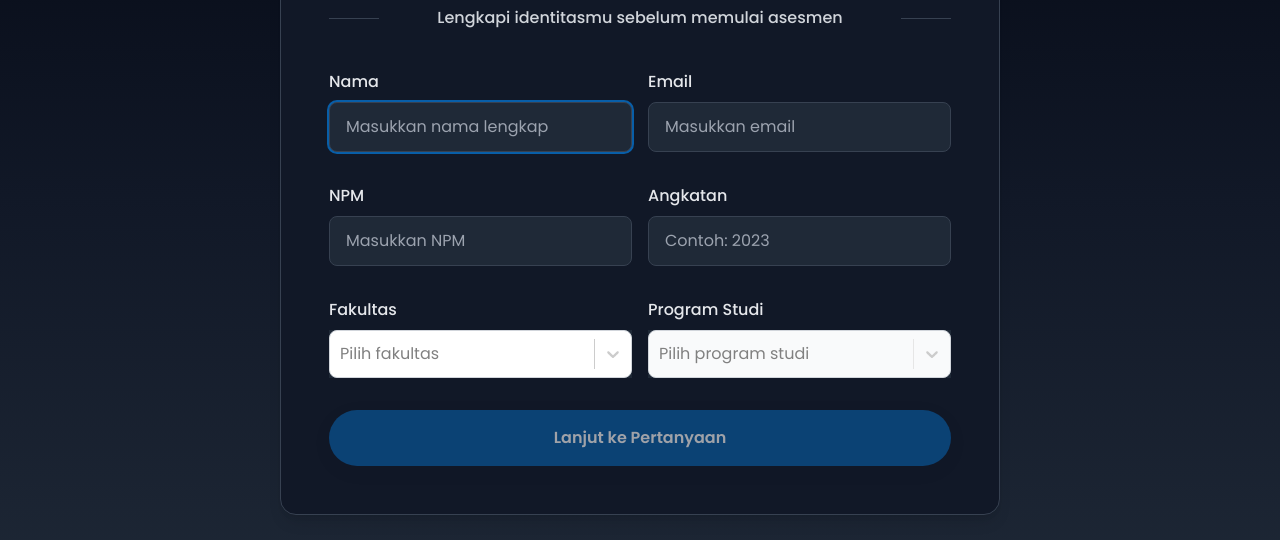
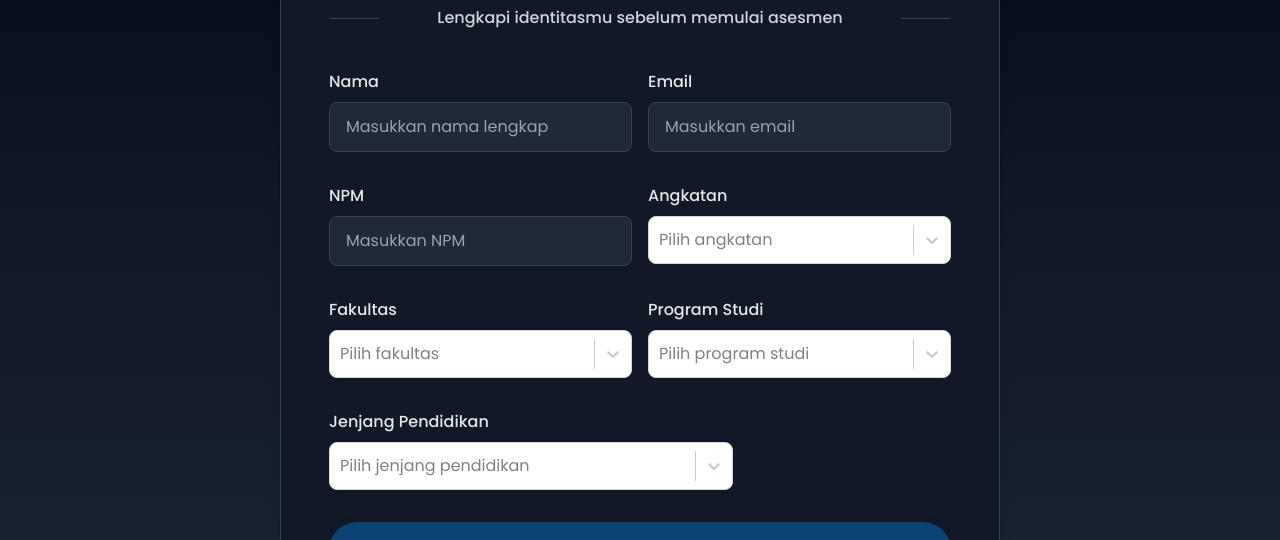
Before and after one commit to pharyss/assessment-cced-unila, a Next.js app: page /assessment/talenta-mahasiswa/start in a window 1280 px wide. Shown: the part 245-785 px from the top of the page. Built offline with nearby package versions, Linux system fonts and the light colour scheme; no server answers.

Commit message:
Add student filters hook and searchable selects

```diff
--- a/app/assessment/talenta-mahasiswa/start/page.tsx
+++ b/app/assessment/talenta-mahasiswa/start/page.tsx
@@ -6,7 +6,7 @@ import { useAssessmentFlow } from "@/components/Assessment/useAssessmentFlow";
 import toast from "react-hot-toast";
 import { Loader2 } from "lucide-react";
 import Select from "react-select";
-import { Faculties, StudyProgramsByFaculty } from "@/data/StudyPrograms";
+import { useStudentFilters } from "@/lib/hooks/useStudentFilters";
 
 interface FormData {
   nama: string;
@@ -15,11 +15,17 @@ interface FormData {
   angkatan: string;
   fakultas: string;
   prodi: string;
+  jenjang: string;
 }
 
 export default function StartPage() {
   const router = useRouter();
   const { answers, saveAnswer, next, currentStep } = useAssessmentFlow();
+
+  // Fetch student filters from backend
+  const { data: filtersResponse, isLoading: isLoadingFilters } =
+    useStudentFilters();
+  const filters = filtersResponse?.data;
 
   const [formData, setFormData] = useState<FormData>({
     nama: answers.nama ?? "",
@@ -28,6 +34,7 @@ export default function StartPage() {
     angkatan: answers.angkatan ?? "",
     fakultas: answers.fakultas ?? "",
     prodi: answers.prodi ?? "",
+    jenjang: answers.jenjang ?? "",
   });
 
   const [isSubmitting, setIsSubmitting] = useState(false);
@@ -38,13 +45,13 @@ export default function StartPage() {
     angkatan: "",
     fakultas: "",
     prodi: "",
+    jenjang: "",
   });
 
   const refs = {
     nama: useRef<HTMLInputElement>(null),
     npm: useRef<HTMLInputElement>(null),
     email: useRef<HTMLInputElement>(null),
-    angkatan: useRef<HTMLInputElement>(null),
   };
 
   useEffect(() => {
@@ -66,11 +73,9 @@ export default function StartPage() {
           msg = "Email tidak valid";
         break;
       case "angkatan":
-        if (value.trim().replace(/\D/g, "").length !== 4)
-          msg = "Angkatan harus 4 digit";
-        break;
       case "fakultas":
       case "prodi":
+      case "jenjang":
         if (!value) msg = "Harap pilih opsi";
         break;
     }
@@ -121,10 +126,48 @@ export default function StartPage() {
       formData.nama.trim() &&
       formData.npm.length === 10 &&
       /^[^\s@]+@[^\s@]+\.[^\s@]+$/.test(formData.email) &&
-      formData.angkatan.length === 4 &&
+      formData.angkatan &&
       formData.fakultas &&
-      formData.prodi,
+      formData.prodi &&
+      formData.jenjang,
     [errors, formData],
+  );
+
+  // Prepare options for searchable dropdowns
+  const angkatanOptions = useMemo(
+    () =>
+      filters?.enrollmentYears.map((item) => ({
+        label: item.name,
+        value: item.name,
+      })) || [],
+    [filters],
+  );
+
+  const fakultasOptions = useMemo(
+    () =>
+      filters?.faculties.map((item) => ({
+        label: item.name,
+        value: item.name,
+      })) || [],
+    [filters],
+  );
+
+  const prodiOptions = useMemo(
+    () =>
+      filters?.majors.map((item) => ({
+        label: item.name,
+        value: item.name,
+      })) || [],
+    [filters],
+  );
+
+  const jenjangOptions = useMemo(
+    () =>
+      filters?.degrees.map((item) => ({
+        label: item.name,
+        value: item.name,
+      })) || [],
+    [filters],
   );
 
   return (
@@ -142,7 +185,18 @@ export default function StartPage() {
           <span className="hidden h-[1px] w-full max-w-[50px] bg-gray-300 dark:bg-gray-700 sm:block" />
         </div>
 
-        <form onSubmit={handleSubmit} className="flex flex-col gap-6 sm:gap-8">
+        {isLoadingFilters ? (
+          <div className="flex items-center justify-center py-12">
+            <Loader2 className="h-8 w-8 animate-spin text-myunila" />
+            <span className="ml-3 text-base text-gray-600 dark:text-gray-400">
+              Memuat data...
+            </span>
+          </div>
+        ) : (
+          <form
+            onSubmit={handleSubmit}
+            className="flex flex-col gap-6 sm:gap-8"
+          >
             {/* Baris 1 */}
             <div className="flex flex-col gap-6 sm:flex-row sm:gap-4">
               <InputField
@@ -181,42 +235,51 @@ export default function StartPage() {
                 placeholder="Masukkan NPM"
                 disabled={isSubmitting}
               />
-            <InputField
+              <SearchableSelectField
                 label="Angkatan"
                 value={formData.angkatan}
-              onChange={(v) =>
-                handleChange("angkatan", v.replace(/\D/g, "").slice(0, 4))
-              }
-              onBlur={() => validateField("angkatan", formData.angkatan)}
+                onChange={(v) => handleChange("angkatan", v)}
                 error={errors.angkatan}
-              ref={refs.angkatan}
-              placeholder="Contoh: 2023"
+                options={angkatanOptions}
                 disabled={isSubmitting}
+                placeholder="Pilih angkatan"
               />
             </div>
 
             {/* Baris 3 */}
             <div className="flex flex-col gap-6 sm:flex-row sm:gap-4">
-            <SelectField
+              <SearchableSelectField
                 label="Fakultas"
                 value={formData.fakultas}
                 onChange={(v) => handleChange("fakultas", v)}
                 error={errors.fakultas}
-              options={Faculties}
+                options={fakultasOptions}
                 disabled={isSubmitting}
+                placeholder="Pilih fakultas"
               />
-            <SelectField
+              <SearchableSelectField
                 label="Program Studi"
                 value={formData.prodi}
                 onChange={(v) => handleChange("prodi", v)}
                 error={errors.prodi}
-              options={
-                formData.fakultas
-                  ? StudyProgramsByFaculty[formData.fakultas]
-                  : []
-              }
-              disabled={isSubmitting || !formData.fakultas}
+                options={prodiOptions}
+                disabled={isSubmitting}
+                placeholder="Pilih program studi"
               />
+            </div>
+
+            {/* Baris 4 - Jenjang Pendidikan */}
+            <div className="flex flex-col gap-6 sm:flex-row sm:gap-4">
+              <SearchableSelectField
+                label="Jenjang Pendidikan"
+                value={formData.jenjang}
+                onChange={(v) => handleChange("jenjang", v)}
+                error={errors.jenjang}
+                options={jenjangOptions}
+                disabled={isSubmitting}
+                placeholder="Pilih jenjang pendidikan"
+              />
+              <div className="w-full sm:w-1/2" />
             </div>
 
             <button
@@ -237,6 +300,7 @@ export default function StartPage() {
               )}
             </button>
           </form>
+        )}
       </div>
     </section>
   );
@@ -285,24 +349,26 @@ const InputField = ({
   </div>
 );
 
-/* ---------- Select Field ---------- */
-interface SelectFieldProps {
+/* ---------- Searchable Select Field ---------- */
+interface SearchableSelectFieldProps {
   label: string;
   value: string;
   onChange: (value: string) => void;
   error?: string;
-  options: readonly string[];
+  options: readonly { label: string; value: string }[];
   disabled?: boolean;
+  placeholder?: string;
 }
 
-const SelectField = ({
+const SearchableSelectField = ({
   label,
   value,
   onChange,
   error,
   options,
   disabled,
-}: SelectFieldProps) => (
+  placeholder,
+}: SearchableSelectFieldProps) => (
   <div className="flex w-full flex-col">
     <label className="mb-2 block text-base font-medium text-gray-800 dark:text-gray-200">
       {label}
@@ -310,22 +376,49 @@ const SelectField = ({
     <Select
       value={value ? { label: value, value } : null}
       onChange={(opt) => onChange(opt?.value ?? "")}
-      options={options.map((o: string) => ({ label: o, value: o }))}
+      options={options}
       isDisabled={disabled}
-      placeholder={`Pilih ${label.toLowerCase()}`}
-      className="text-base dark:bg-gray-800 dark:text-white"
+      placeholder={placeholder || `Pilih ${label.toLowerCase()}`}
+      className="text-base"
+      classNamePrefix="select"
+      isClearable
+      isSearchable
+      noOptionsMessage={() => "Tidak ada opsi"}
       styles={{
         control: (base, state) => ({
           ...base,
           borderRadius: 8,
-          height: 48,
+          minHeight: 48,
           borderColor: error
             ? "#EF4444"
             : state.isFocused
               ? "#085EA8"
               : "#d1d5db",
-          boxShadow: state.isFocused ? "0 0 0 1px #085EA8" : "none",
+          boxShadow: state.isFocused
+            ? error
+              ? "0 0 0 1px #EF4444"
+              : "0 0 0 1px #085EA8"
+            : "none",
           backgroundColor: disabled ? "#f9fafb" : "white",
+          "&:hover": {
+            borderColor: error ? "#EF4444" : "#085EA8",
+          },
+        }),
+        menu: (base) => ({
+          ...base,
+          zIndex: 50,
+        }),
+        option: (base, state) => ({
+          ...base,
+          backgroundColor: state.isSelected
+            ? "#085EA8"
+            : state.isFocused
+              ? "#E0F2FE"
+              : "white",
+          color: state.isSelected ? "white" : "#1f2937",
+          "&:active": {
+            backgroundColor: "#085EA8",
+          },
         }),
       }}
     />
--- a/lib/api-client.ts
+++ b/lib/api-client.ts
@@ -155,3 +155,8 @@ export const testsApi = {
   getTestQuestions: (testId: number) =>
     apiClient.get(`/tests/${testId}/questions`),
 };
+
+// Students API
+export const studentsApi = {
+  getFilters: () => apiClient.get(`/filters/students`),
+};
--- /dev/null
+++ b/lib/hooks/useStudentFilters.ts
@@ -0,0 +1,25 @@
+"use client";
+
+import { useQuery, UseQueryResult } from "@tanstack/react-query";
+import { studentsApi } from "@/lib/api-client";
+import { ApiResponse, StudentFilters } from "@/types/api";
+
+/**
+ * Hook to fetch student filters (enrollment years, majors, faculties, degrees)
+ * Used for populating dropdown filters in student-related forms
+ */
+export function useStudentFilters(): UseQueryResult<
+  ApiResponse<StudentFilters>,
+  Error
+> {
+  return useQuery({
+    queryKey: ["studentFilters"],
+    queryFn: async () => {
+      const response = await studentsApi.getFilters();
+      return response as ApiResponse<StudentFilters>;
+    },
+    staleTime: 10 * 60 * 1000, // 10 minutes - filters don't change often
+    gcTime: 30 * 60 * 1000, // 30 minutes cache time
+    refetchOnWindowFocus: false, // Don't refetch on window focus for static data
+  });
+}
```
Also changed, not shown: types/api.ts (+14 -0 lines). Lines whose indentation alone changed are shown as unchanged.
